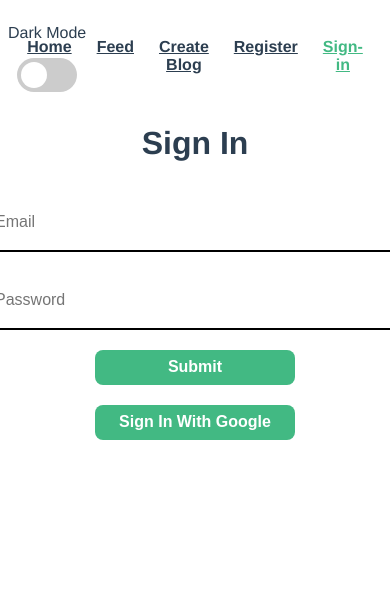
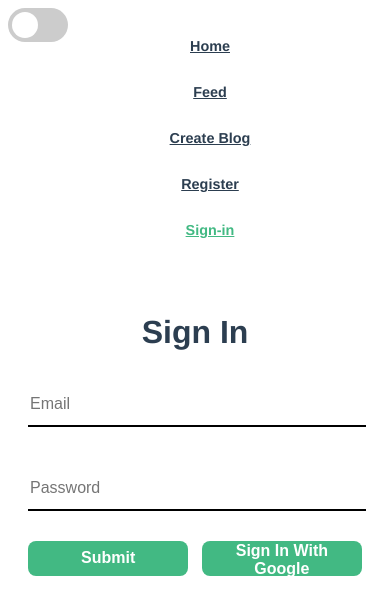
Before and after one commit to BC1337/Vue-Firebase-Auth, a Vue app: page /sign-in in a window 390 px wide. Shown: the top 614 px of the page. Built offline with nearby package versions, Linux system fonts and the light colour scheme; no server answers.

Commit message:
Feat: Made website responsive, its not pretty but it is responsive.

```diff
--- a/src/components/DarkMode.vue
+++ b/src/components/DarkMode.vue
@@ -1,6 +1,5 @@
 <template>
     <div class="dark-mode-wrapper">
-        <p>Dark Mode</p>
         <label class="switch">
         <input type="checkbox" v-model="isDark">
         <span class="slider"></span>
@@ -23,8 +22,7 @@ import { useDark } from '@vueuse/core';
 
   /* dark mode wrapper */
   .dark-mode-wrapper{
-    display: block;
-    position: absolute;
+   display: flex;
     float: left;
   }
   .switch {
--- a/src/components/Navbar.vue
+++ b/src/components/Navbar.vue
@@ -46,23 +46,19 @@ import { useRouter } from 'vue-router';
 </script>
 
 <style scoped>
-span{
-    border: 1px solid #dd5115;
-    padding: 10px;
-    margin-top: -9px;
-    color:#dd5115;
-    font-weight: bold;
-}
+    /* styles for screens larger than 420px */
     nav {
         display: flex;
         padding: 30px;
         gap: 25px;
         justify-content: center;
+        align-items: center;
     }
 
     nav a {
         font-weight: bold;
         color: #2c3e50;
+        margin-bottom: 10px;
     }
 
     nav a.router-link-exact-active {
@@ -79,4 +75,41 @@ nav a.router-link-exact-active {
         cursor: pointer;
         margin-top: -10px;
     }
+
+    span {
+        border: 1px solid #dd5115;
+        padding: 10px;
+        margin-top: -9px;
+        color: #dd5115;
+        font-weight: bold;
+    }
+
+    /* styles for screens smaller than 420px */
+@media (max-width: 420px) {
+    nav {
+        flex-direction: column; /* change to column layout */
+        margin-right: 30px;
+        padding: 30px;
+    }
+
+    nav a {
+        font-size: 0.9rem;
+        margin-bottom: 5px;
+    }
+
+    .signout-btn {
+        font-size: 1rem;
+        padding: 0.3rem 0.8rem;
+        margin-top: 5px;
+    }
+
+    /* add styles to wrap email and sign-out button */
+    span,
+    .signout-btn {
+        display: block;
+        text-align: center;
+        margin-top: 10px;
+    }
+}
+
 </style>
--- a/src/stores/BlogStore.js
+++ b/src/stores/BlogStore.js
@@ -1,5 +1,6 @@
 import { defineStore } from 'pinia';
 import { v4 as uuidv4 } from 'uuid';
+
 
 export const useBlogStore = defineStore({
   id: 'blog',
--- a/src/views/Create.vue
+++ b/src/views/Create.vue
@@ -25,50 +25,15 @@ import { ref } from 'vue'
 const title = ref('')
 const content = ref('')
 
-    const addTask = () => {
+const addTask = async () => {
   const task = {
     title: title.value,
     content: content.value,
-
   }
-      store.addTask(task)
+  await store.addTask(task)
   title.value = ''
   content.value = ''
 
   alert('Budget Toast... Post successfully added to feed!')
 }
-
-
 </script>
-
-<style>
-label {
-  display: block;
-  font-size: 1.2rem;
-  margin-bottom: 0.5rem;
-}
-
-input,
-textarea {
-  font-size: 1.2rem;
-  padding: 0.5rem;
-  border: 1px solid #ccc;
-  border-radius: 4px;
-  width: 60%;
-  margin-bottom: 1rem;
-}
-
-textarea{
-  height: 30vh;
-}
-
-button {
-  font-size: 1.2rem;
-  padding: 0.5rem 1rem;
-  background-color: #42b983;
-  color: white;
-  border: none;
-  border-radius: 8px;
-  cursor: pointer;
-}
-</style>
--- a/src/views/Home.vue
+++ b/src/views/Home.vue
@@ -21,7 +21,45 @@ export default {
 </script>
 
 <style>
+  .home {
+    text-align: center;
+    margin: 50px;
+  }
+
+  .home p {
+    font-size: 24px;
+    line-height: 1.5;
+    margin-bottom: 20px;
+  }
+
+  .info {
+    margin: 50px;
+  }
+
+  .info p {
+    font-size: 18px;
+    line-height: 1.5;
+  }
+
   .burner {
-  color: red;
-}
+    color: red;
+  }
+
+  @media screen and (max-width: 768px) {
+    .home {
+      margin: 20px;
+    }
+
+    .home p {
+      font-size: 20px;
+    }
+
+    .info {
+      margin: 20px;
+    }
+
+    .info p {
+      font-size: 16px;
+    }
+  }
 </style>
--- a/src/views/Register.vue
+++ b/src/views/Register.vue
@@ -44,12 +44,14 @@ const signInWithGoogle = () => {
 </script>
 
 <style scoped>
-  .register-wrapper{
+  .register-wrapper {
     display: flex;
     justify-content: center;
     align-items: center;
     flex-direction: column;
+    margin: 50px;
   }
+
   input {
     width: 400px;
     height: 40px;
@@ -59,6 +61,7 @@ const signInWithGoogle = () => {
     outline: none;
     font-size: medium;
   }
+
   button {
     height: 35px;
     width: 200px;
@@ -70,4 +73,18 @@ const signInWithGoogle = () => {
     font-size: medium;
     font-weight: bold;
   }
+
+  @media screen and (max-width: 768px) {
+    .register-wrapper {
+      margin: 20px;
+    }
+
+    input {
+      width: 80%;
+    }
+
+    button {
+      width: 80%;
+    }
+  }
 </style>
--- a/src/views/Signin.vue
+++ b/src/views/Signin.vue
@@ -1,16 +1,21 @@
 <template>
   <div class="register-wrapper">
     <h1>Sign In</h1>
-      <input type="text" placeholder="Email" v-model="email" @keydown.enter="register">
-      <input type="password" placeholder="Password" v-model="password"  @keydown.enter="register">
+    <div class="input-group">
+      <input type="text" placeholder="Email" v-model="email" @keydown.enter="register" />
+    </div>
+    <div class="input-group">
+      <input type="password" placeholder="Password" v-model="password" @keydown.enter="register" />
+    </div>
     <p v-if="errMsg">{{ errMsg }}</p>
+    <div class="button-group">
       <button @click="register">Submit</button>
       <button @click="signInWithGoogle">Sign In With Google</button>
+    </div>
   </div>
 </template>
 
 <script setup>
-
 import { ref } from 'vue';
 import {
   getAuth,
@@ -22,18 +27,18 @@
 
 const email = ref('');
 const password = ref('');
-  const errMsg = ref()
-  const router = useRouter()
+const errMsg = ref();
+const router = useRouter();
 
 const register = () => {
   signInWithEmailAndPassword(getAuth(), email.value, password.value)
     .then((data) => {
-      console.log('Succesfully registered!')
-      router.push('/feed')
+      console.log('Successfully registered!');
+      router.push('/feed');
     })
     .catch((error) => {
-        console.log(error.code)
-        alert(error.message)
+      console.log(error.code);
+      alert(error.message);
       switch (error.code) {
         case 'auth/invalid-email':
           errMsg.value = 'Invalid email';
@@ -48,7 +53,7 @@
           errMsg.value = 'Email or password was incorrect';
           break;
       }
-    })
+    });
 };
 
 const signInWithGoogle = () => {
@@ -59,31 +64,48 @@
       router.push('/feed');
     })
     .catch((error) => {
-      console.log(error.message)
+      console.log(error.message);
     });
-}
+};
 </script>
 
 <style scoped>
-    .register-wrapper{
+.register-wrapper {
   display: flex;
   justify-content: center;
   align-items: center;
   flex-direction: column;
+  max-width: 500px;
+  margin: 0 auto;
+  padding: 20px;
+  box-sizing: border-box;
 }
+
+.input-group {
+  width: 100%;
+  margin-bottom: 20px;
+}
+
 input {
-      width: 400px;
+  width: 100%;
   height: 40px;
-      margin: 10px;
+  margin: 10px 0;
   border: none;
   border-bottom: 2px solid black;
   outline: none;
   font-size: medium;
 }
+
+.button-group {
+  display: flex;
+  justify-content: space-between;
+  align-items: center;
+  width: 100%;
+}
+
 button {
   height: 35px;
-      width: 200px;
-      margin: 10px;
+  width: 48%;
   border-radius: 8px;
   border: none;
   background-color: #42b983;
```
Lines whose indentation alone changed are shown as unchanged.
